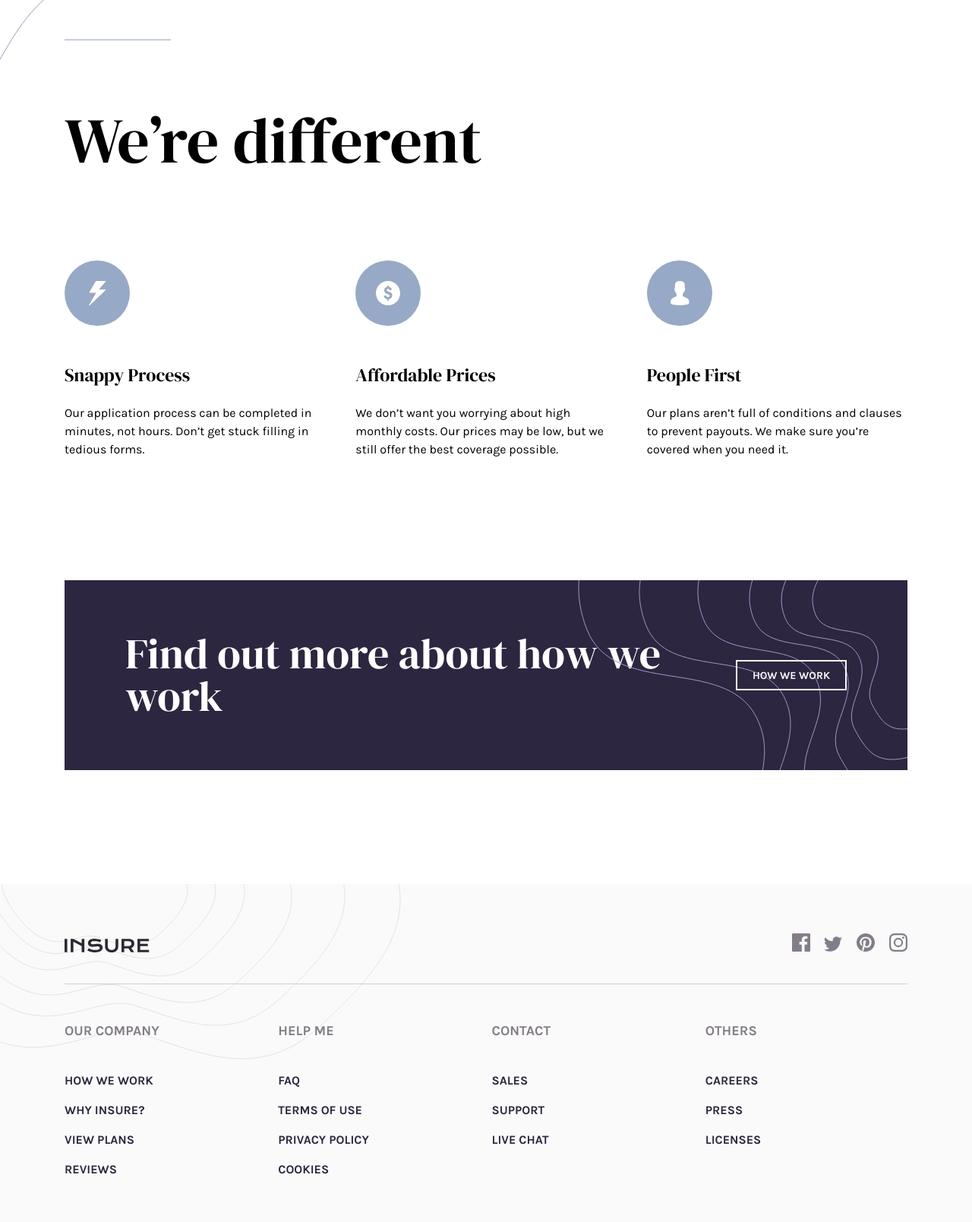
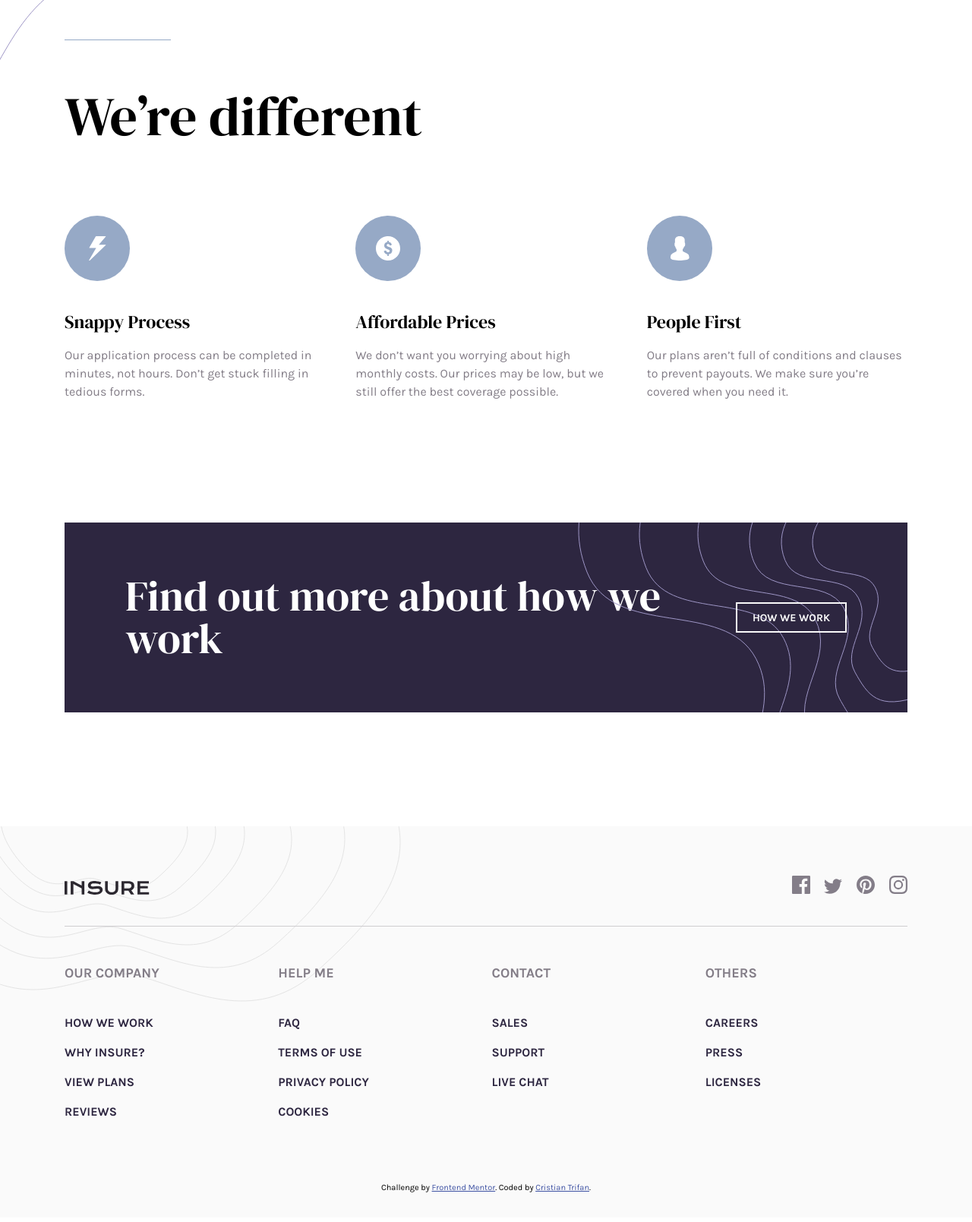
Before and after one commit to frontend-mentor/insure-landing-page, a website: page index.html in a window 1280 px wide. Shown: the part 932-2541 px from the top of the page at 76% size. Drawn offline with Linux system fonts and the light colour scheme.

Commit message:
improve layout on small resolutions

```diff
--- a/css/business.css
+++ b/css/business.css
@@ -5,11 +5,12 @@
 }
 
 .business .title {
-  font-size: 84px;
+  font-size: 72px;
+  line-height: 1;
   grid-column: 1/4;
   margin-bottom: 95px;
   position: relative;
-  padding-top: 70px;
+  padding-top: 65px;
 }
 
 .business .title::before {
@@ -36,11 +37,16 @@
 }
 
 .business .feature-icon {
-  margin-bottom: 40px;
+  margin-bottom: 35px;
 }
 
 .business .feature-title {
   margin-bottom: 20px;
+  line-height: 1;
+}
+
+.business .feature-desc {
+  color: var(--dark-grayish-violet);
 }
 
 .business .more {
--- a/css/footer.css
+++ b/css/footer.css
@@ -107,3 +107,9 @@
     display: none !important;
   }
 }
+
+@media (max-width: 375px) {
+  .app-footer .bg-pattern-mobile {
+    max-width: 100%;
+  }
+}
--- a/css/intro.css
+++ b/css/intro.css
@@ -132,5 +132,17 @@
   .intro .intro-mobile {
     justify-self: start;
     margin-top: 0;
+    display: block;
+    max-width: 100%;
   }
 }
+
+@media (max-width: 374px) {
+  .intro .title {
+    padding-top: 70px;
+  }
+
+  .intro .bg-pattern-left-mobile {
+    display: none;
+  }
+}
--- a/css/layout.css
+++ b/css/layout.css
@@ -33,12 +33,11 @@ button.inverted:active {
   color: var(--dark-violet);
 }
 
-.container {
-  padding: 0 165px;
+.attribution {
+  font-size: 11px;
+  text-align: center;
+  padding-bottom: 30px;
 }
-
-@media (max-width: 375px) {
-  .container {
-    padding: 0 15px;
-  }
+.attribution a {
+  color: hsl(228, 45%, 44%);
 }
--- a/index.html
+++ b/index.html
@@ -3,28 +3,13 @@
   <head>
     <meta charset="UTF-8" />
     <meta name="viewport" content="width=device-width, initial-scale=1.0" />
-    <!-- displays site properly based on user's device -->
-
     <link rel="icon" type="image/png" sizes="32x32" href="./images/favicon-32x32.png" />
-
     <title>Frontend Mentor | Insure landing page</title>
-
     <link
       href="https://fonts.googleapis.com/css?family=DM+Serif+Display|Karla:400,700&display=swap"
       rel="stylesheet"
     />
     <link rel="stylesheet" href="styles.css" />
-
-    <!-- Feel free to remove these styles or customise in your own stylesheet 👍 -->
-    <style>
-      .attribution {
-        font-size: 11px;
-        text-align: center;
-      }
-      .attribution a {
-        color: hsl(228, 45%, 44%);
-      }
-    </style>
   </head>
   <body>
     <div class="root">
@@ -104,7 +89,7 @@
               role="presentation"
             />
             <h2 class="feature-title">Snappy Process</h2>
-            <p>
+            <p class="feature-desc">
               Our application process can be completed in minutes, not hours. Don’t get stuck
               filling in tedious forms.
             </p>
@@ -117,7 +102,7 @@
               role="presentation"
             />
             <h2 class="feature-title">Affordable Prices</h2>
-            <p>
+            <p class="feature-desc">
               We don’t want you worrying about high monthly costs. Our prices may be low, but we
               still offer the best coverage possible.
             </p>
@@ -130,7 +115,7 @@
               role="presentation"
             />
             <h2 class="feature-title">People First</h2>
-            <p>
+            <p class="feature-desc">
               Our plans aren’t full of conditions and clauses to prevent payouts. We make sure
               you’re covered when you need it.
             </p>
@@ -216,16 +201,12 @@
             </div>
           </div>
         </div>
+        <div class="attribution">
+          Challenge by
+          <a href="https://www.frontendmentor.io?ref=challenge" target="_blank">Frontend Mentor</a>.
+          Coded by <a href="https://github.com/crissdev">Cristian Trifan</a>.
+        </div>
       </footer>
     </div>
-
-    <!--
-
-    <div class="attribution">
-      Challenge by <a href="https://www.frontendmentor.io?ref=challenge" target="_blank">Frontend Mentor</a>.
-      Coded by <a href="#">Your Name Here</a>.
-    </div>
-
--->
   </body>
 </html>
--- a/package.json
+++ b/package.json
@@ -3,7 +3,7 @@
   "version": "1.0.0",
   "description": "Frontend Mentor - Insure landing page",
   "scripts": {
-    "dev": "live-server --no-browser"
+    "dev": "live-server"
   },
   "devDependencies": {
     "prettier": "1.19.1",
--- a/styles.css
+++ b/styles.css
@@ -12,3 +12,11 @@
   top: 0;
   opacity: 0;
 }
+
+.attribution {
+  font-size: 11px;
+  text-align: center;
+}
+.attribution a {
+  color: hsl(228, 45%, 44%);
+}
```
